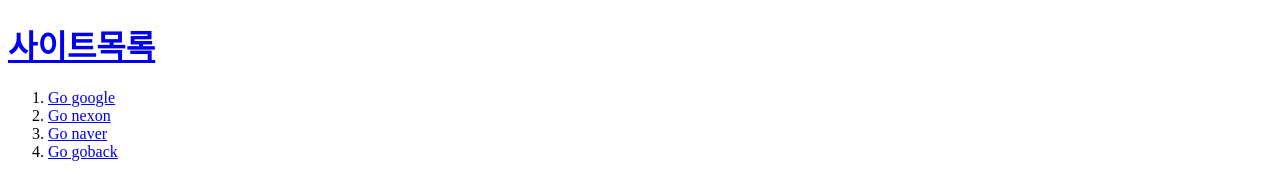
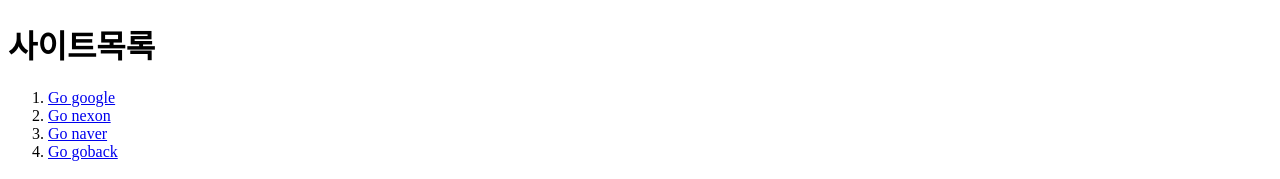
Before and after one commit to NONAM2/GOBACK, a plain HTML site: page index.html in a window 1280 px wide. Shown: the top 179 px of the page. Drawn offline with Linux system fonts and the light colour scheme.

Commit message:
Update index.html

```diff
--- a/index.html
+++ b/index.html
@@ -5,7 +5,7 @@
   <meta charset="utf-8">
 </head>
 <body>
-  <h1><a href="index.html">사이트목록</a></h1>
+  <h1>사이트목록</h1>
   <ol>
     <li><a href="http://www.google.com">Go google</a></li>
     <li><a href="http://www.nexon.com">Go nexon</a></li>
```
